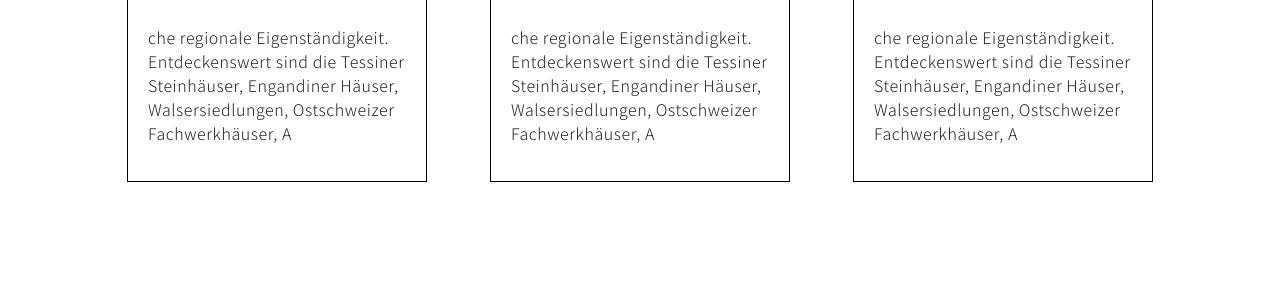
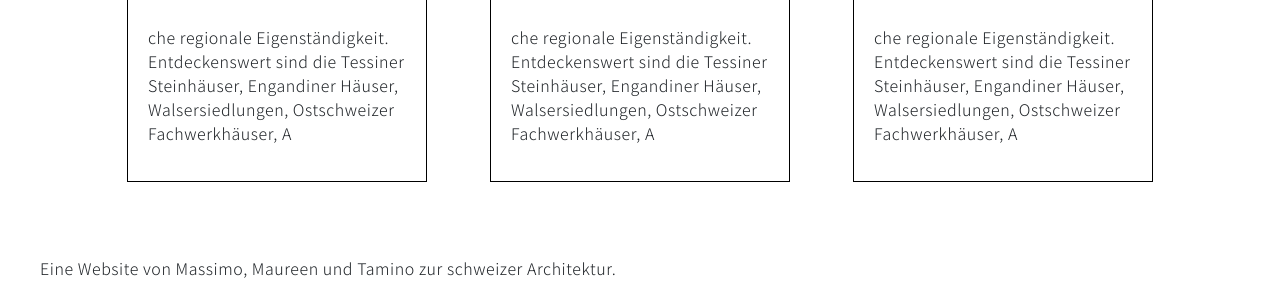
Before and after one commit to momoxz04/modul-287, a plain HTML site: page konzept.html in a window 1280 px wide. Shown: the part 1229-1519 px from the top of the page. Before the commit the page ends 1495 px from the top, so only its background shows below. Drawn offline with nearby package versions, Linux system fonts and the light colour scheme.

Commit message:
Stand Maureen

```diff
--- a/konzept.html
+++ b/konzept.html
@@ -63,9 +63,11 @@
     </section>
 
 </main>
-<footer>
 
-</footer>
+    <footer>
+        Eine Website von Massimo, Maureen und Tamino zur schweizer Architektur.
+    </footer>
+
 
 </body>
 </html>
```
Also changed, not shown: index.html (+1 -0 lines), kontakt.html (+3 -1 lines), planung.html (+3 -1 lines), realisation.html (+3 -1 lines).
